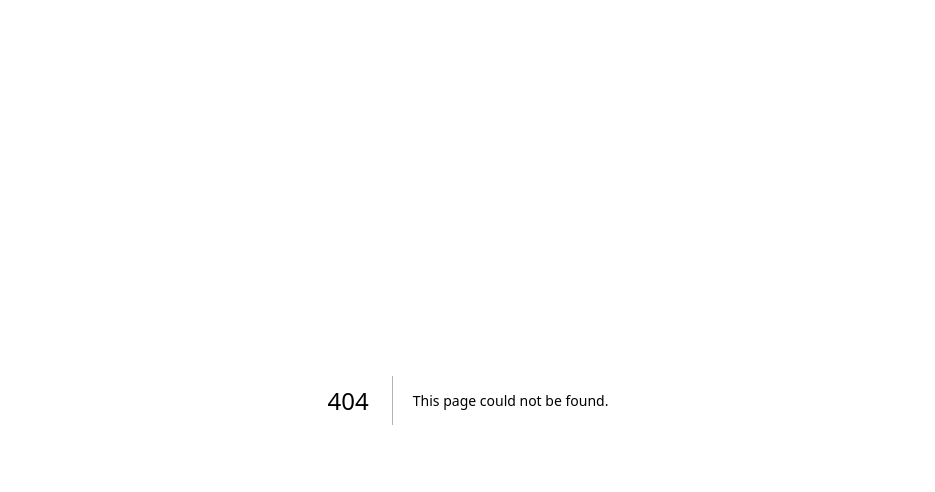
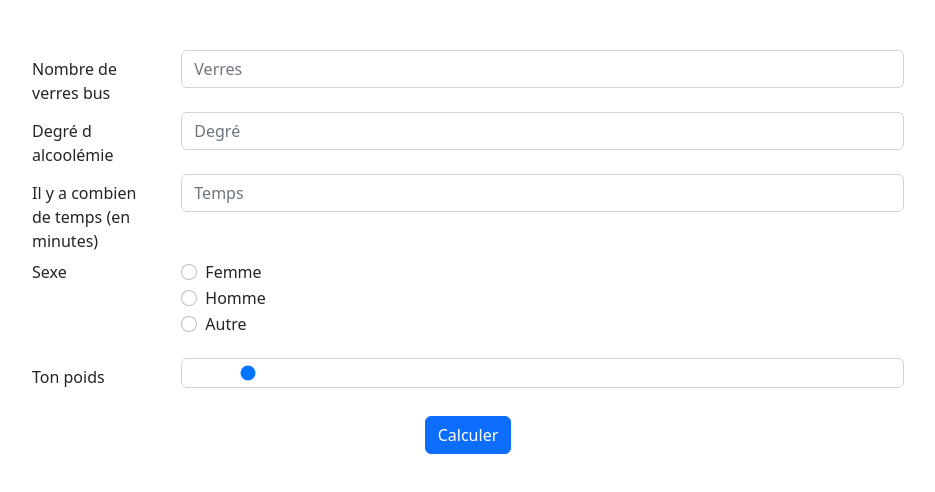
Before and after one commit to lauralvd01/gaze-2023, a Next.js app: page /form in a window 1280 px wide. Before the commit this address had no page. Shown: the top 492 px of the page, without its empty margins (172-1107 px from the left). Built offline with nearby package versions, Linux system fonts and the light colour scheme.

Commit message:
Save commit before pulling Paul's work

```diff
--- a/package.json
+++ b/package.json
@@ -14,6 +14,7 @@
     "@fontsource/public-sans": "^4.5.12",
     "@mui/joy": "^5.0.0-alpha.69",
     "@supabase/supabase-js": "^2.8.0",
+    "bootstrap": "^5.2.3",
     "eslint": "8.35.0",
     "eslint-config-next": "13.2.2",
     "next": "13.2.2",
--- a/pages/_app.js
+++ b/pages/_app.js
@@ -1,3 +1,4 @@
+import 'bootstrap/dist/css/bootstrap.css';
 import '@/styles/globals.css'
 
 export default function App({ Component, pageProps }) {
--- /dev/null
+++ b/pages/form.js
@@ -0,0 +1,139 @@
+
+const Form = () => {
+    let glasses, degree, timeSinceDrink, weight, sex;
+    let result;
+
+    const updateWeight = (input) => {
+        const weightLabel = document.getElementById("weightLabel");
+        weightLabel.innerHTML = `Ton poids : ${input.target.value} kg`;
+        // console.log(input.target.value)
+            weight = parseInt(input.target.value);
+
+    }
+
+    const handleSubmit = (event) => {
+        event.preventDefault();
+        console.log([glasses , degree,  timeSinceDrink,  sex,  weight])
+
+        switch (sex) {
+            case "femme":
+                sex = 0.8
+                break;
+            case "homme":
+                sex = 0.7
+                break;
+            case "autre":
+                sex = 0.75
+                break;
+        }
+
+        result = degree * 0.01 * glasses * 125 * 0.8 / (sex * weight);
+
+        const resultDiv = document.getElementById("result");
+        resultDiv.innerHTML = `Ton taux d'alcoolémie est de ${(Math.round((result-0.2*timeSinceDrink/60) * 100) / 100).toFixed(2)} g/L`;
+    }
+
+
+
+    return (
+        <div style={localStyles.container} > {[glasses , degree,  timeSinceDrink,  sex,  weight]}
+            <form action="form" method="post">
+            <div className="form-group row" style={{minWidth:"70vw"}} >
+    <label htmlFor="inputGlassesDrank" className="col-sm-2 col-form-label">Nombre de verres bus</label>
+    <div className="col-sm-10">
+      <input type="text" pattern="[0-9]+" className="form-control" id="inputGlassesDrank" placeholder="Verres" onChange={(input) => {
+                glasses = parseFloat(input.target.value);
+              }} ></input>
+    </div>
+  </div>
+  <div className="form-group row" style={{minWidth:"70vw"}} >
+    <label htmlFor="inputDegree" className="col-sm-2 col-form-label">Degré d alcoolémie</label>
+    <div className="col-sm-10">
+      <input type="text" pattern="[0-9]+" className="form-control" id="inputDegree" placeholder="Degré" onChange={(input) => {
+                degree = parseInt(input.target.value);
+              }} ></input>
+    </div>
+  </div>
+
+  <div className="form-group row" style={{minWidth:"70vw"}} >
+    <label htmlFor="inputTime" className="col-sm-2 col-form-label">Il y a combien de temps (en minutes)</label>
+    <div className="col-sm-10">
+      <input type="text" pattern="[0-9]+" className="form-control" id="inputTime" placeholder="Temps" onChange={(input) => {
+                timeSinceDrink = parseInt(input.target.value);
+              }}  ></input>
+    </div>
+  </div>
+
+  <fieldset className="form-group">
+    <div className="row">
+      <legend className="col-form-label col-sm-2 pt-0">Sexe</legend>
+      <div className="col-sm-10">
+        <div className="form-check">
+          <input className="form-check-input" type="radio" name="gridRadios" id="gridRadios1" value="femme" onChange={(input)=>{sex = input.target.value}} ></input>
+          <label className="form-check-label" htmlFor="gridRadios1">
+Femme          </label>
+        </div>
+        <div className="form-check">
+          <input className="form-check-input" type="radio" name="gridRadios" id="gridRadios2" value="homme" onChange={(input)=>{sex = input.target.value}} ></input>
+          <label className="form-check-label" htmlFor="gridRadios2">
+Homme          </label>
+        </div>
+        <div className="form-check">
+          <input className="form-check-input" type="radio" name="gridRadios" id="gridRadios3" value="autre"  onChange={(input)=>{sex = input.target.value}}></input>
+          <label className="form-check-label" htmlFor="gridRadios3">
+Autre          </label>
+        </div>
+
+
+
+      </div>
+    </div>
+  </fieldset>
+
+  <div className="form-group row" style={{minWidth:"70vw",paddingTop:20}} >
+    <label htmlFor="inputWeight" className="col-sm-2 col-form-label" id="weightLabel">Ton poids</label>
+    <div className="col-sm-10">
+      <input type="range" className="form-control" id="inputWeight" onChange={updateWeight}  min="10" max="610"  ></input>
+    </div>
+  </div>
+
+  <div className="form-group row" style={{...localStyles.centered,  minWidth:"70vw"}} >
+    <div className="col-sm-10" style={{...localStyles.centered, paddingTop:20}}>
+      <button  className="btn btn-primary" onClick={handleSubmit} >Calculer</button>
+    </div>
+  </div>
+
+  <div id="result" style={localStyles.result} ></div>
+
+</form>
+        </div>
+    );
+}
+
+const localStyles = {
+    container: {
+        paddingTop:50,
+        minHeight: "60vh",
+        minWidth: "60vw",
+        justifyContent: "center",
+        alignItems: "center",
+        display: "flex",
+    },
+    centered: {
+        display: "flex",
+        justifyContent: "center",
+        alignItems: "center",
+    },
+    result:{
+        display: "flex",
+        justifyContent: "center",
+        alignItems: "center",
+        flexDirection: "column",
+        paddingTop: 20,
+        borderRadius: 10,
+        minHeight:"10vh",
+        minWidth:"10vw",
+    }
+}
+
+export default Form;
--- a/pages/index.js
+++ b/pages/index.js
@@ -1,3 +1,5 @@
+import Link from 'next/link'
+
 import { supabase } from '../lib/supabaseClient';
 import Head from 'next/head'
 
@@ -21,7 +23,8 @@ export default function Home({beers}) {
         <link rel="icon" href="/favicon.ico" />
       </Head>
       <main>
-        <p>Hello World</p>
+        <Link href="form" >
+        <p>I had a new drink</p></Link>
       <ul>
         {beers.map((beer) => (<li key={beer.id}>{beer.name}</li>))}
       </ul>
```
Also changed, not shown: 1 other file (tests, documents, lock files or other folders).
